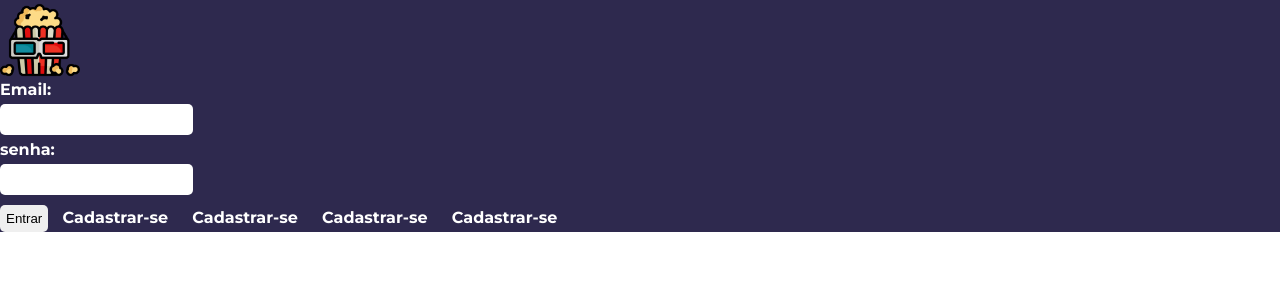
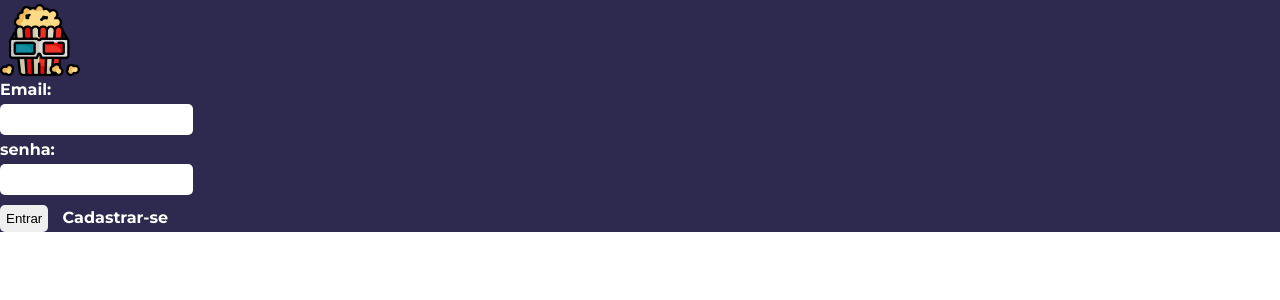
Before and after one commit to marcusgajozo/site-critica-php, a PHP site: page /entrar.php in a window 1280 px wide. Shown: the top 300 px of the page. Run offline with PHP 8.4, Linux system fonts and the light colour scheme; data comes from the database, SQL or seed files in the repository; both versions use the stored data as it was after the commit.

Commit message:
links arrumados

```diff
--- a/entrar.php
+++ b/entrar.php
@@ -49,7 +49,9 @@ if (isset($_POST['email']) || isset($_POST['senha'])) {
     <main>
         <section class="section_form">
             <form class="form_ec " action="" method="post">
+
                 <img src="img/pipoca.png" alt="logo">
+
                 <label for="email">Email: </label>
                 <input type="email" name="email">
 
@@ -59,10 +61,6 @@ if (isset($_POST['email']) || isset($_POST['senha'])) {
                 <button type="submit">Entrar</button>
 
                 <a href="cadastro.php">Cadastrar-se</a>
-                <a href="cadastro.php">Cadastrar-se</a>
-                <a href="cadastro.php">Cadastrar-se</a>
-                <a href="cadastro.php">Cadastrar-se</a>
-
             </form>
         </section>
     </main>
--- a/sair.php
+++ b/sair.php
@@ -5,4 +5,4 @@ if (!isset($_SESSION)) {
 
 session_destroy();
 
-header("Location: entrar.php");
+header("Location: index.php");
```
Also changed, not shown: database.db.
